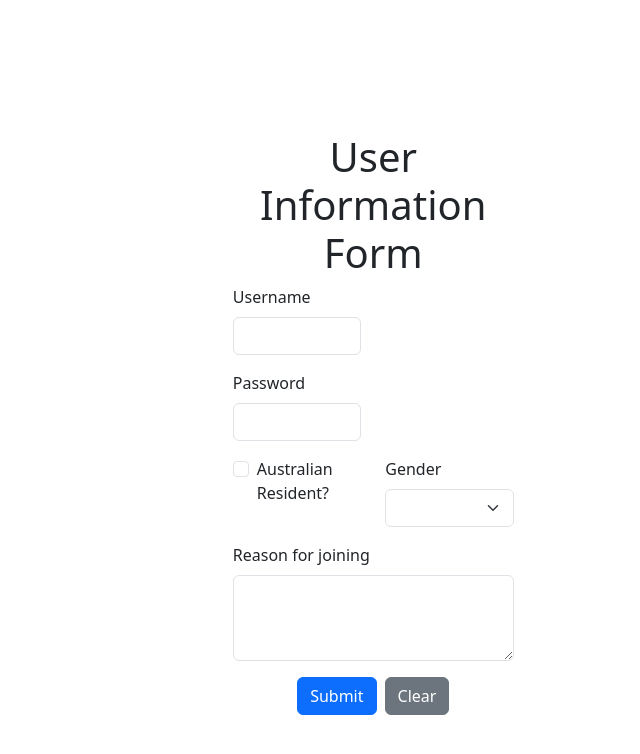
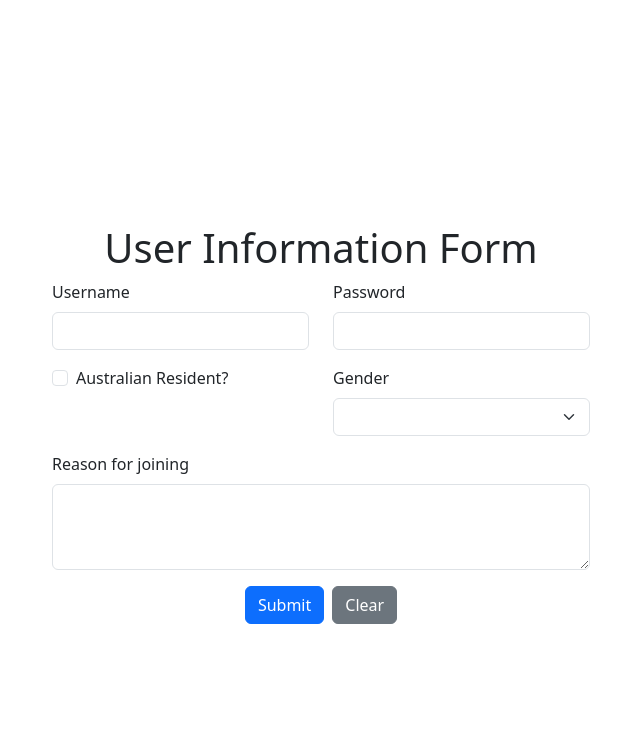
Before and after one commit to Haozhe-Wang-hwan0323/hwang-library-fit5032, a Vue app: page / in a window 1280 px wide. Shown: the top 754 px of the page, without its empty margins (38-678 px from the left). Built offline with nearby package versions, Linux system fonts and the light colour scheme.

Commit message:
complete Week3 Activity 7 allow form to support Various Devices

```diff
--- a/src/components/Form.vue
+++ b/src/components/Form.vue
@@ -1,29 +1,29 @@
 <template>
   <div class="container mt-5">
     <div class="row">
-      <div class="col-md-8 offset-md-2">
+      <div class="col-12">
         <h1 class="text-center">User Information Form</h1>
+      </div>
+    </div>
     <form @submit.prevent="submitForm">
       <div class="row mb-3">
-            <div class="col-md-6">
+        <div class="col-md-6 col-sm-12">
           <label for="username" class="form-label">Username</label>
           <input type="text" class="form-control" id="username" v-model="formData.username">
         </div>
-          </div>
-          <div class="row mb-3">
-            <div class="col-md-6">
+        <div class="col-md-6 col-sm-12">
           <label for="password" class="form-label">Password</label>
           <input type="password" class="form-control" id="password" v-model="formData.password">
         </div>
       </div>
       <div class="row mb-3">
-            <div class="col-md-6">
+        <div class="col-md-6 col-sm-12">
           <div class="form-check">
             <input type="checkbox" class="form-check-input" id="isAustralian" v-model="formData.isAustralian">
             <label class="form-check-label" for="isAustralian">Australian Resident?</label>
           </div>
         </div>
-            <div class="col-md-6">
+        <div class="col-md-6 col-sm-12">
           <label for="gender" class="form-label">Gender</label>
           <select class="form-select" id="gender" v-model="formData.gender">
             <option value="male">Male</option>
@@ -59,12 +59,9 @@
       </div>
     </div>
   </div>
-    </div>
-  </div>
 </template>
 
 <script setup>
-
 import { ref } from 'vue';
 
 const formData = ref({
@@ -92,8 +89,6 @@
     gender: ''
   };
 };
-
-
 </script>
 
 <style scoped>
```
Lines whose indentation alone changed are shown as unchanged.
